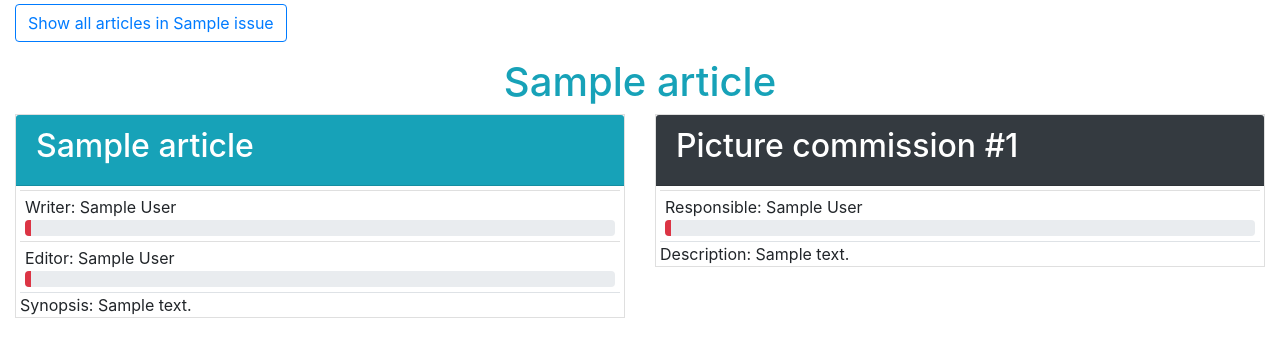
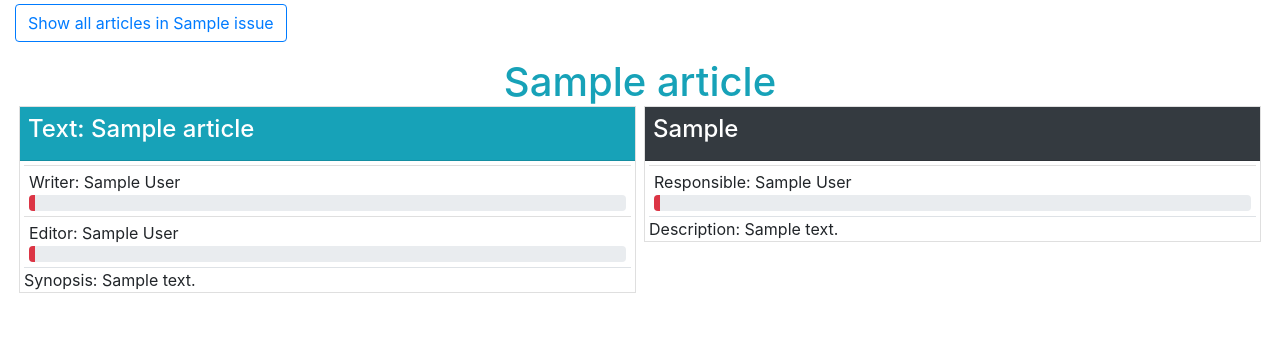
Before and after one commit to ValheKouneli/SkrolliEditor, a Flask app: page /articles/1/ in a window 1280 px wide. Shown: the part 56-413 px from the top of the page. Run offline with Flask 2, Linux system fonts and the light colour scheme; tables that the repository leaves empty hold one stand-in row (values such as "Sample post"); some libraries are stand-ins or nearby versions.

Commit message:
article page shows picture commissions, looks nice. Pictures can be added. Picture has a type.

```diff
--- a/application/help.py
+++ b/application/help.py
@@ -85,6 +85,7 @@ def getPicturesForArticle(id):
         return None
     query = text(
         "SELECT Picture.id AS id,"
+        " Picture.type AS type,"
         " Picture.article_id AS article_id,"
         " Picture.description AS description,"
         " Article.name AS article,"
--- a/application/pictures/models.py
+++ b/application/pictures/models.py
@@ -3,13 +3,15 @@ from application.models import Base
 
 class Picture(Base):
     article_id = db.Column(db.Integer, db.ForeignKey('article.id'), nullable=True)
+    type = db.Column(db.String(16), nullable=False)
     description = db.Column(db.String, nullable=False)
     status = db.Column(db.Integer, nullable=False)
     ready = db.Column(db.Boolean, nullable=False)
     responsible = db.Column(db.Integer, db.ForeignKey('account.id'), nullable=True)
 
-    def __init__(self, article_id, description):
+    def __init__(self, article_id, description, type):
         self.article_id = article_id
         self.status = 0
         self.ready = False
         self.description = description
+        self.type = type
--- a/application/templates/articles/article.html
+++ b/application/templates/articles/article.html
@@ -11,16 +11,51 @@
 {% endif %}
 </p>
 
-<h1 class="text-center text-info">{{ article.name }}</h1>
-<div class="row">
-    <div class="col col-md-6 col-sm-12">
+
+<span class="text-center p-0 m-0">
+    <form method="GET"
+        action="{{ url_for('pictures_form', article_id=article.id) }}">
+
+        <span class="h1 text-info mb-0">
+                {{ article.name }}
+        </span>
+
+        {% if current_user.editor %}
+            <button class="btn btn-group btn-group-lg bg-transparent p-0 m-0 mb-2"
+                type="submit"
+                value="submit">
+
+                <div class="btn-group btn-group-lg p-0 m-2"
+                    role="group">
+
+                    <div class="btn btn-success rounded-left btn-lg m-0">
+                        +
+                    </div>
+                    <div class="btn btn-dark btn-lg m-0">
+                        Add picture
+                    </div>
+                </div>
+            </button>
+        {% endif %}
+
+    </form>
+</span>
+
+
+<div class="row m-0 p-0">
+    <div class="col col-md-6 col-sm-12 m-0 mb-1 px-1 p-0">
         {{ articlecard(article=article, current_user=current_user, open=True) }}
     </div>
-    {% for picture in pictures %}
-        <div class="col col-md-6 col-sm-12">
-            {{ picturecard(picture=picture, current_user=current_user) }}
-        </div>
-    {% endfor %}
+
+    <div class="col col-md-6 col-sm-12 m-0 mb-1 px-1 p-0">
+        {% for picture in pictures %}
+            <div class="row">
+                <div class="col col-md-12 col-sm-12">
+                    {{ picturecard(picture=picture, current_user=current_user) }}
+                </div>
+            </div>
+        {% endfor %}
+    </div>
 </div>
 
 
--- a/application/templates/articles/articlecard_macro.html
+++ b/application/templates/articles/articlecard_macro.html
@@ -4,7 +4,7 @@
 <div class="card rounded-0">
     {% if accordion_name|length > 0 %}
 
-        <div class="card-header text-left p-0 m-0"
+        <div class="card-header text-left p-0 m-0 rounded-0"
             id="heading{{ article.id }}"
             data-toggle="collapse"
             data-target="#collapse{{ article.id }}"
@@ -44,8 +44,8 @@
 
     {% else %}
 
-        <div class="card-header bg-info text-white font-weight-bold text-left">
-            <h2>{{ article.name }}</h2>
+        <div class="card-header bg-info text-white font-weight-bold text-left rounded-0 p-2">
+            <h4>Text: {{ article.name }}</h4>
         </div>
 
     {% endif %}
--- a/application/templates/pictures/picturecard_macro.html
+++ b/application/templates/pictures/picturecard_macro.html
@@ -4,7 +4,7 @@
 <div class="card rounded-0">
     {% if accordion_name|length > 0 %}
 
-        <div class="card-header text-left p-0 m-0"
+        <div class="card-header text-left p-0 m-0 rounded-0"
             id="heading{{ picture.id }}"
             data-toggle="collapse"
             data-target="#collapse{{ picture.id }}"
@@ -20,7 +20,7 @@
                     <div class="btn pl-1 pr-0 text-left font-weight-bold text-truncate"
                         style="width:100%;">
 
-                        Pics -> {{ picture.article }}
+                        {{ picture.type }} -> {{ picture.article }}
                     </div>
 
 
@@ -44,8 +44,8 @@
 
     {% else %}
 
-        <div class="card-header bg-dark text-white font-weight-bold text-left">
-            <h2>Picture commission #{{ picture.id }}</h2>
+        <div class="card-header bg-dark text-white font-weight-bold text-left rounded-0 p-2">
+            <h4>{{ picture.type }}</h4>
         </div>
 
     {% endif %}
```
Also changed, not shown: application/pictures/forms.py (+32 -2 lines), application/pictures/views.py (+2 -13 lines).
